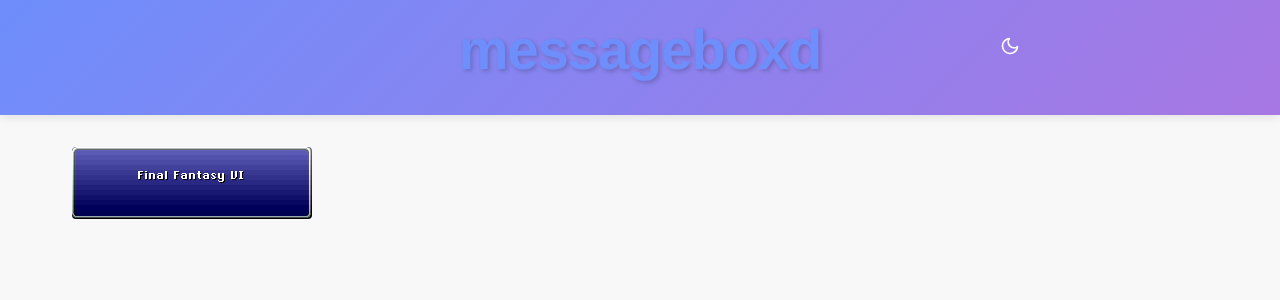
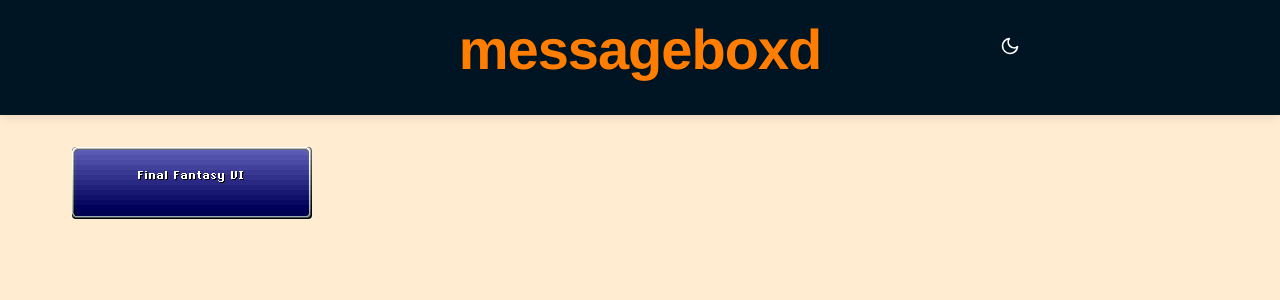
Before and after one commit to HenryHey/messageboxd, a Jekyll site: the page built from index.html, in a window 1280 px wide. Shown: the top 300 px of the page. Built offline with Jekyll 4.4.1, drawn with Linux system fonts in a browser that asks for light colours.

Commit message:
Updated palette

```diff
--- a/assets/css/styles.css
+++ b/assets/css/styles.css
@@ -7,29 +7,25 @@
     box-sizing: border-box;
 }
 
-/* Light/Dark mode variables */
+/* Color palette */
 :root {
-    --text-color: #333;
-    --bg-color: #f8f8f8;
-    --hero-gradient-start: #6e8efb;
-    --hero-gradient-end: #a777e3;
-    --link-color: #6e8efb;
-    --link-hover-color: #a777e3;
-    --button-bg: #6e8efb;
-    --button-hover-bg: #5d7de5;
+    /* Light Mode */
+    --primary-color: #001524;
+    --background-color: #ffecd1;
+    --accent-color: #ff7d00;
+
+    /* Shadow colors */
     --box-shadow-color: rgba(0, 0, 0, 0.1);
     --text-shadow-color: rgba(0, 0, 0, 0.2);
 }
 
 html.dark-mode {
-    --text-color: #e4e4e4;
-    --bg-color: #1a1a1a;
-    --hero-gradient-start: #464e88;
-    --hero-gradient-end: #6a4988;
-    --link-color: #8fa4ff;
-    --link-hover-color: #c396ff;
-    --button-bg: #5d7de5;
-    --button-hover-bg: #4a67c7;
+    /* Dark Mode */
+    --primary-color: #fb8500;
+    --background-color: #001524;
+    --accent-color: #ffecd1;
+
+    /* Shadow colors */
     --box-shadow-color: rgba(0, 0, 0, 0.3);
     --text-shadow-color: rgba(0, 0, 0, 0.4);
 }
@@ -37,15 +33,15 @@ html.dark-mode {
 body {
     font-family: 'Helvetica Neue', Arial, sans-serif;
     line-height: 1.6;
-    color: var(--text-color);
-    background-color: var(--bg-color);
+    color: var(--primary-color);
+    background-color: var(--background-color);
     transition: background-color 0.3s ease, color 0.3s ease;
 }
 
 /* Hero section styles */
 .hero {
-    background: linear-gradient(135deg, var(--hero-gradient-start), var(--hero-gradient-end));
-    color: white;
+    background: var(--primary-color);
+    color: var(--accent-color);
     padding: 1rem 1rem;
     text-align: center;
     box-shadow: 0 2px 10px var(--box-shadow-color);
@@ -70,7 +66,6 @@ body {
 
 .hero-title a:hover,
 a:visited {
-    color: white;
     text-decoration: none;
 }
 
@@ -151,21 +146,20 @@ p {
 }
 
 a {
-    color: var(--link-color);
+    color: var(--accent-color);
     text-decoration: none;
     transition: color 0.2s ease;
 }
 
 a:hover {
-    color: var(--link-hover-color);
     text-decoration: underline;
 }
 
 /* Button styles */
 .button {
     display: inline-block;
-    background-color: var(--button-bg);
-    color: white;
+    background-color: var(--primary-color);
+    color: var(--background-color);
     padding: 0.75rem 1.5rem;
     border-radius: 4px;
     font-weight: 600;
@@ -174,7 +168,7 @@ a:hover {
 }
 
 .button:hover {
-    background-color: var(--button-hover-bg);
+    background-color: var(--accent-color);
     text-decoration: none;
 }
 
@@ -226,19 +220,19 @@ a:hover {
     max-width: 300px;
     height: 90px;
     padding: 10px;
-    border: 2px solid var(--button-bg);
+    border: 2px solid var(--accent-color);
     border-radius: 4px;
-    background-color: var(--bg-color);
-    color: var(--text-color);
+    background-color: var(--background-color);
+    color: var(--primary-color);
     font-family: monospace;
     font-size: 14px;
     resize: none;
     margin-bottom: 10px;
-    transition: border-color 0.3s ease, box-shadow 0.3s ease;
+    transition: border-color 0.3s ease, box-shadow 0.3s ease, background-color 0.3s ease, color 0.3s ease;
 }
 
 .text-input:focus {
     outline: none;
-    border-color: var(--link-hover-color);
-    box-shadow: 0 0 5px rgba(167, 119, 227, 0.5);
+    border-color: var(--primary-color);
+    box-shadow: 0 0 5px color-mix(in srgb, var(--accent-color) 50%, transparent);
 }
```
